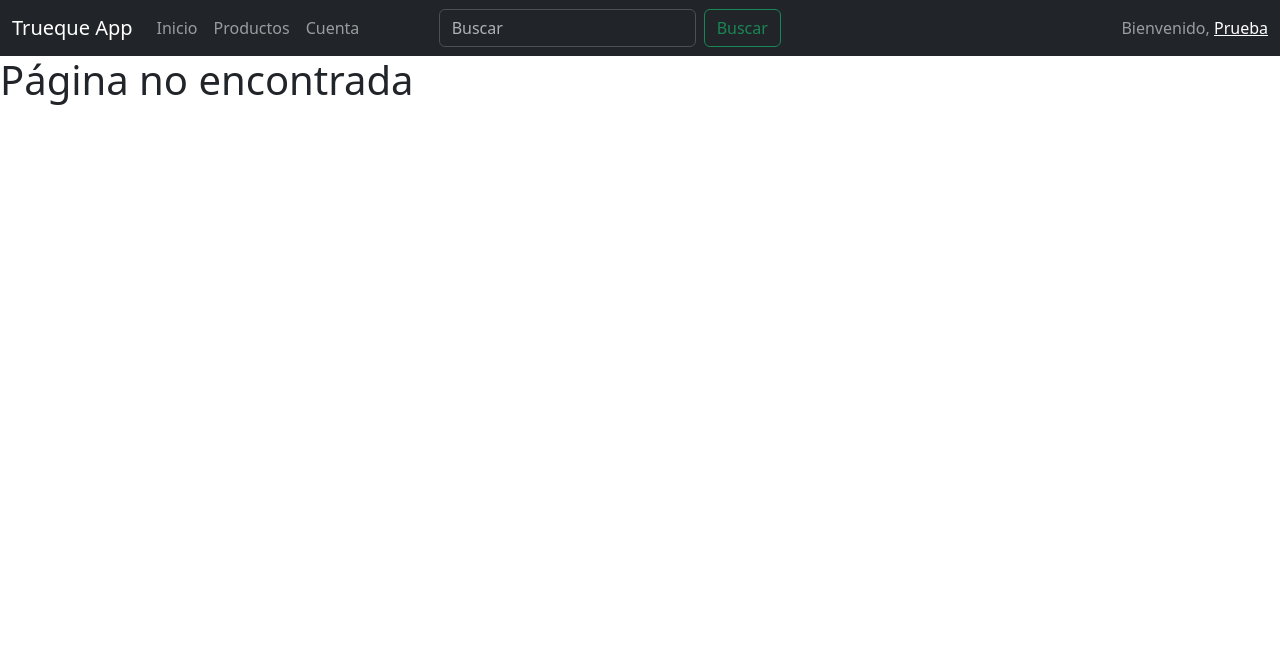
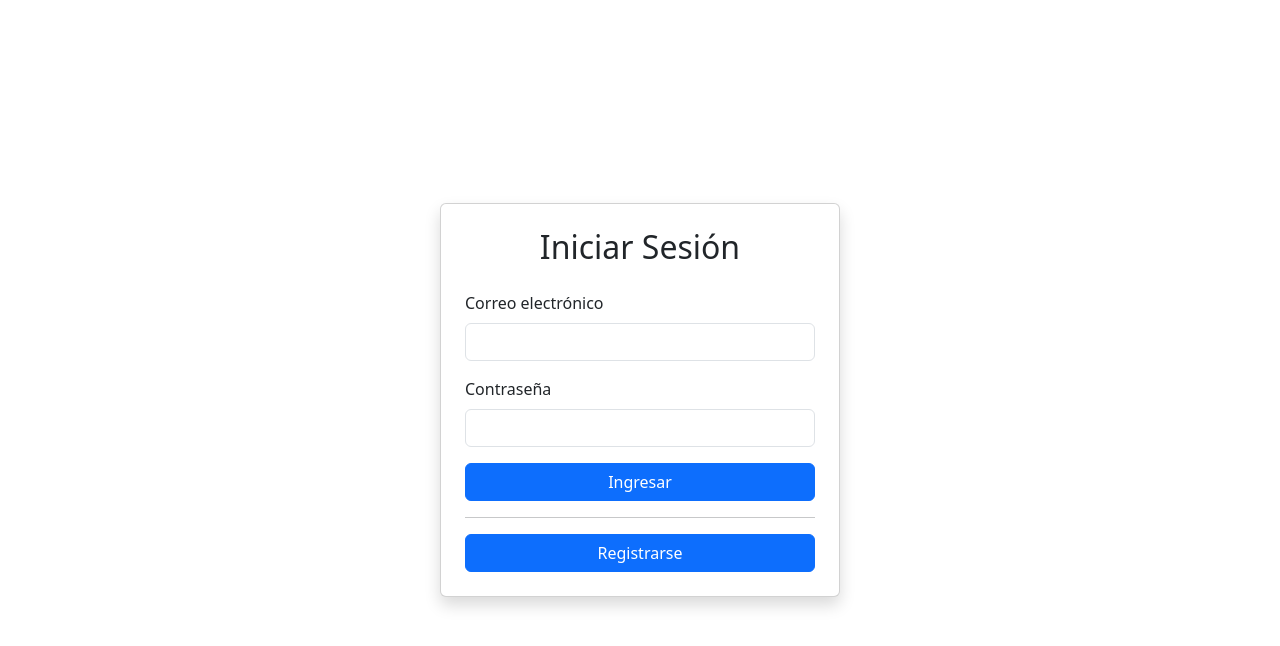
Before and after one commit to Edu568/POLO-IT-GRUPO-8, a React (Vite) app in the folder trueque-app/: page /login in a window 1280 px wide. Shown: the top 646 px of the page. Built offline with nearby package versions, Linux system fonts and the light colour scheme.

Commit message:
Se finaliza con pagina de logueo. Solo queda consumir la api

```diff
--- a/trueque-app/package.json
+++ b/trueque-app/package.json
@@ -14,7 +14,7 @@
     "react": "^19.1.1",
     "react-bootstrap": "^2.10.10",
     "react-dom": "^19.1.1",
-    "react-router-dom": "^7.9.3"
+    "react-router-dom": "^7.9.4"
   },
   "devDependencies": {
     "@eslint/js": "^9.36.0",
--- a/trueque-app/src/App.jsx
+++ b/trueque-app/src/App.jsx
@@ -1,5 +1,6 @@
 import 'bootstrap/dist/css/bootstrap.min.css';
 import { BrowserRouter as Router, Routes, Route } from 'react-router-dom';
+import LoginPage from './pages/LoginPage';
 import { HomePage } from './pages/HomePage';
 import { NotFound } from './pages/NotFound';
 import { DetalleProducto } from './pages/detalleProducto';
@@ -12,7 +13,7 @@ function App() {
       <Routes>
         <Route path='/' element={<HomePage/>}/>
         <Route path='/detalle' element={<DetalleProducto/>}/>
-
+        <Route path='/login' element={<LoginPage/>}/>
         <Route path='*' element={<NotFound/>}/>
       </Routes>
     </Router>
--- a/trueque-app/src/components/Navbarra.jsx
+++ b/trueque-app/src/components/Navbarra.jsx
@@ -5,44 +5,14 @@ import "./nav.css";
 export const Navbarra = () => {
   return (
     <header>
-      <Navbar bg="dark" data-bs-theme="dark" expand="lg" className="navPequeño">
-        <Container className="d-flex fle-row justify-content-between m-2 p-1 containerNavPequeño">
-          <Navbar.Brand href="#home">Trueque App</Navbar.Brand>
-        <Navbar.Toggle />
-        </Container>
-        <Navbar.Collapse>
-          <Container>
-            <Nav className="d-flex flex-row justify-content-around mt-3">
-              <Nav.Link><Link className="links" to='/'>Inicio</Link></Nav.Link>
-              <Nav.Link href="#features">Productos</Nav.Link>
-              <Nav.Link href="#pricing">Cuenta</Nav.Link>
-            </Nav>
-            <Container className="mt-3 p-0">
-              <Form className="d-flex" role="search">
-                <Form.Control
-                  type="search"
-                  placeholder="Buscar"
-                  className="me-2"
-                  aria-label="Search"
-                />
-                <Button variant="outline-success">Buscar</Button>
-              </Form>
-            </Container>
-            <Container className="mt-3 mb-1 p-0">
-              <Navbar.Text>
-                Bienvenido, <a href="#login">Prueba</a>
-              </Navbar.Text>
-            </Container>
-          </Container>
-        </Navbar.Collapse>
-      </Navbar>
+
       <Navbar bg="dark" data-bs-theme="dark" className="navCompleto">
         <Container>
           <Navbar.Brand>Trueque App</Navbar.Brand>
           <Nav className="me-auto">
             <Nav.Link><Link className="links" to='/'>Inicio</Link></Nav.Link>
             <Nav.Link href="#features">Productos</Nav.Link>
-            <Nav.Link href="#pricing">Cuenta</Nav.Link>
+            <Nav.Link><Link to="/login">Cuenta</Link></Nav.Link>
           </Nav>
         </Container>
         <Container>
--- a/trueque-app/src/pages/LoginPage.jsx
+++ b/trueque-app/src/pages/LoginPage.jsx
@@ -0,0 +1,72 @@
+import React from 'react'
+import { useState } from 'react';
+import 'bootstrap/dist/css/bootstrap.min.css';
+const LoginPage = () => {
+
+  const [email, setEmail] = useState('');
+    const [password, setPassword] = useState('');
+    const [error, setError] = useState('');
+
+    const handleSubmit = (e) => {
+        e.preventDefault();
+        if (!email || !password) {
+        setError('Por favor, completa todos los campos.');
+        return;
+    }
+
+    // Criterio 2: Validación de credenciales
+    if (email === 'test@example.com' && password === 'password123') {
+        setError('');
+
+        // Criterio 3: Mantener la sesión activa
+        sessionStorage.setItem('isLoggedIn', 'true');
+
+        // Criterio 4: Redirección
+        window.location.href = '/home'; // Redirige a la página de inicio
+    } else {
+        // Criterio 5: Mensaje de error
+        setError('Correo o contraseña incorrectos.');
+    }
+    };
+return (
+    <div className="login-container d-flex justify-content-center align-items-center vh-100">
+        <div className="card p-4 shadow" style={{ width: '100%', maxWidth: '400px' }}>
+            <h2 className="card-title text-center mb-4">Iniciar Sesión</h2>
+            <form onSubmit={handleSubmit}>
+                <div className="mb-3">
+                    <label htmlFor="emailInput" className="form-label">Correo electrónico</label>
+                    <input
+                        type="email"
+                        className="form-control"
+                        id=""
+                        value={email}
+                        onChange={(e) => setEmail(e.target.value)}
+
+                    />
+                </div>
+                <div className="mb-3">
+                    <label htmlFor="passwordInput" className="form-label">Contraseña</label>
+                    <input
+                        type="password"
+                        className="form-control"
+                        id="passwordInput"
+                        value={password}
+                        onChange={(e) => setPassword(e.target.value)}
+
+                    />
+                </div>
+                {error && (
+                    <div className="alert alert-danger" role="alert">
+                        {error}
+                    </div>
+                )}
+                <button type="submit" className="btn btn-primary w-100">Ingresar</button>
+                <hr />
+                <button type="submit" className="btn btn-primary w-100">Registrarse</button>
+            </form>
+        </div>
+    </div>
+);
+}
+
+export default LoginPage
```
